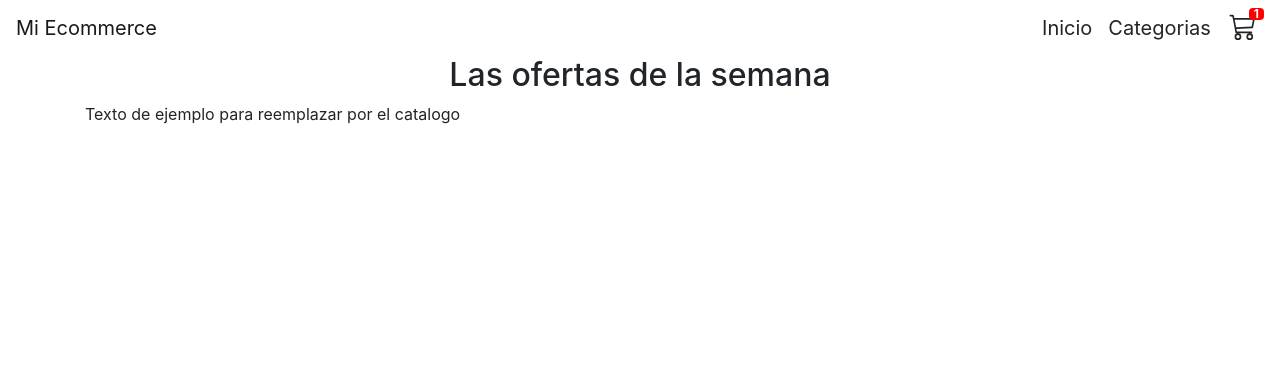
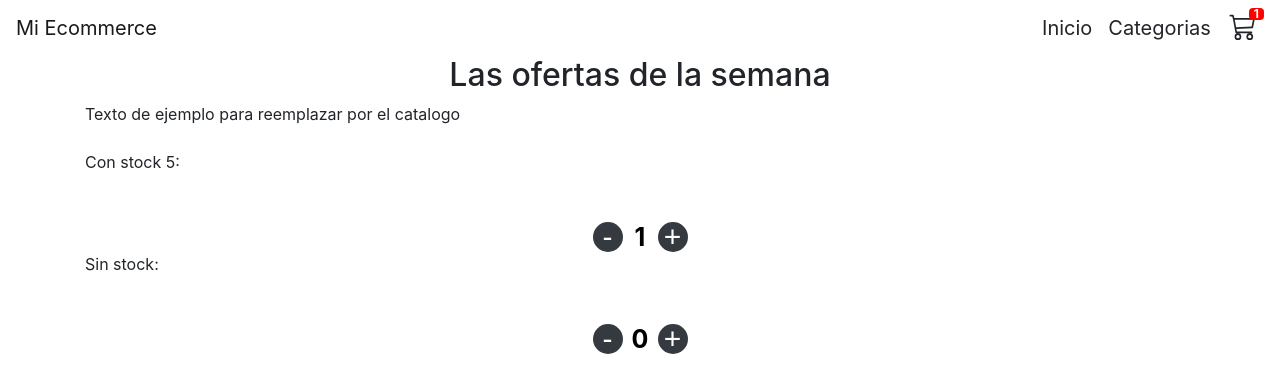
Before and after one commit to miguelzurita/reactjs_ecommerce, a React (Create React App) app: page / in a window 1280 px wide. Shown: the top 392 px of the page. Built offline with nearby package versions, Linux system fonts and the light colour scheme.

Commit message:
+ 5. Componentes II - agregar componente counter

```diff
--- /dev/null
+++ b/src/components/ItemCount.css
@@ -0,0 +1,57 @@
+.itemCount .qty .count {
+	color: #000;
+	display: inline-block;
+	vertical-align: top;
+	font-size: 25px;
+	font-weight: 700;
+	line-height: 30px;
+	padding: 0 2px;
+	min-width: 35px;
+	text-align: center;
+}
+
+.itemCount .qty .plus {
+	cursor: pointer;
+	display: inline-block;
+	vertical-align: top;
+	color: white;
+	width: 30px;
+	height: 30px;
+	font: 30px/1 Arial, sans-serif;
+	text-align: center;
+	border-radius: 50%;
+}
+
+.itemCount .qty .minus {
+	cursor: pointer;
+	display: inline-block;
+	vertical-align: top;
+	color: white;
+	width: 30px;
+	height: 30px;
+	font: 30px/1 Arial, sans-serif;
+	text-align: center;
+	border-radius: 50%;
+	background-clip: padding-box;
+}
+
+.itemCount div {
+	text-align: center;
+}
+
+.itemCount .minus:hover {
+	background-color: #717fe0 !important;
+}
+
+.itemCount .plus:hover {
+	background-color: #717fe0 !important;
+}
+
+.itemCount input {
+	border: 0;
+	width: 3%;
+}
+
+.itemCount input:disabled {
+	background-color: white;
+}
--- /dev/null
+++ b/src/components/ItemCount.js
@@ -0,0 +1,33 @@
+import React, {useState} from 'react';
+import './ItemCount.css'
+
+export default function ItemCount({stock, initial}) {
+
+	const [count, setCount] = useState(Number(initial))
+
+	const onAdd = () => {
+		if (count < stock) {
+			setCount(count + 1)
+		} else {
+
+		}
+	}
+
+	const onRemove = () => {
+		if (count > initial) {
+			setCount(count - 1)
+		} else {
+
+		}
+	}
+
+	return (
+		<div className="itemCount">
+			<div className="qty mt-5">
+				<span className="minus bg-dark" onClick={onRemove}>-</span>
+				<div className="count" name="qty">{count}</div>
+				<span className="plus bg-dark" onClick={onAdd}>+</span>
+			</div>
+		</div>
+	);
+}
--- a/src/components/ItemListContainer.js
+++ b/src/components/ItemListContainer.js
@@ -1,9 +1,18 @@
 import React from 'react';
+import ItemCount from "./ItemCount";
 
 const ItemListContainer = () => {
 	return (
 		<div>
 			Texto de ejemplo para reemplazar por el catalogo
+			<br/>
+			<br/>
+			Con stock 5:
+			<ItemCount stock="5" initial="1" />
+
+			Sin stock:
+			<ItemCount stock="0" initial="0" />
+
 		</div>
 	);
 };
```
